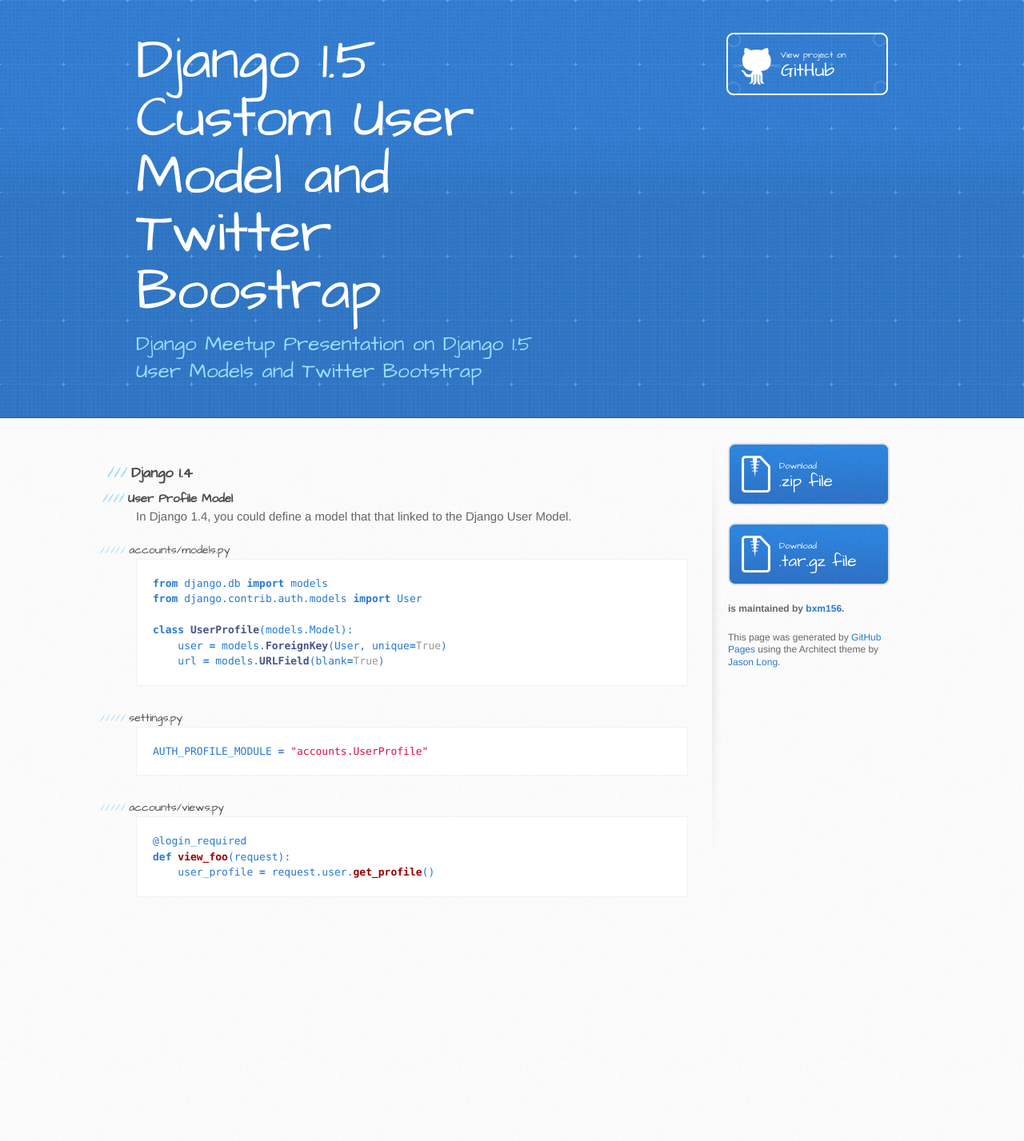
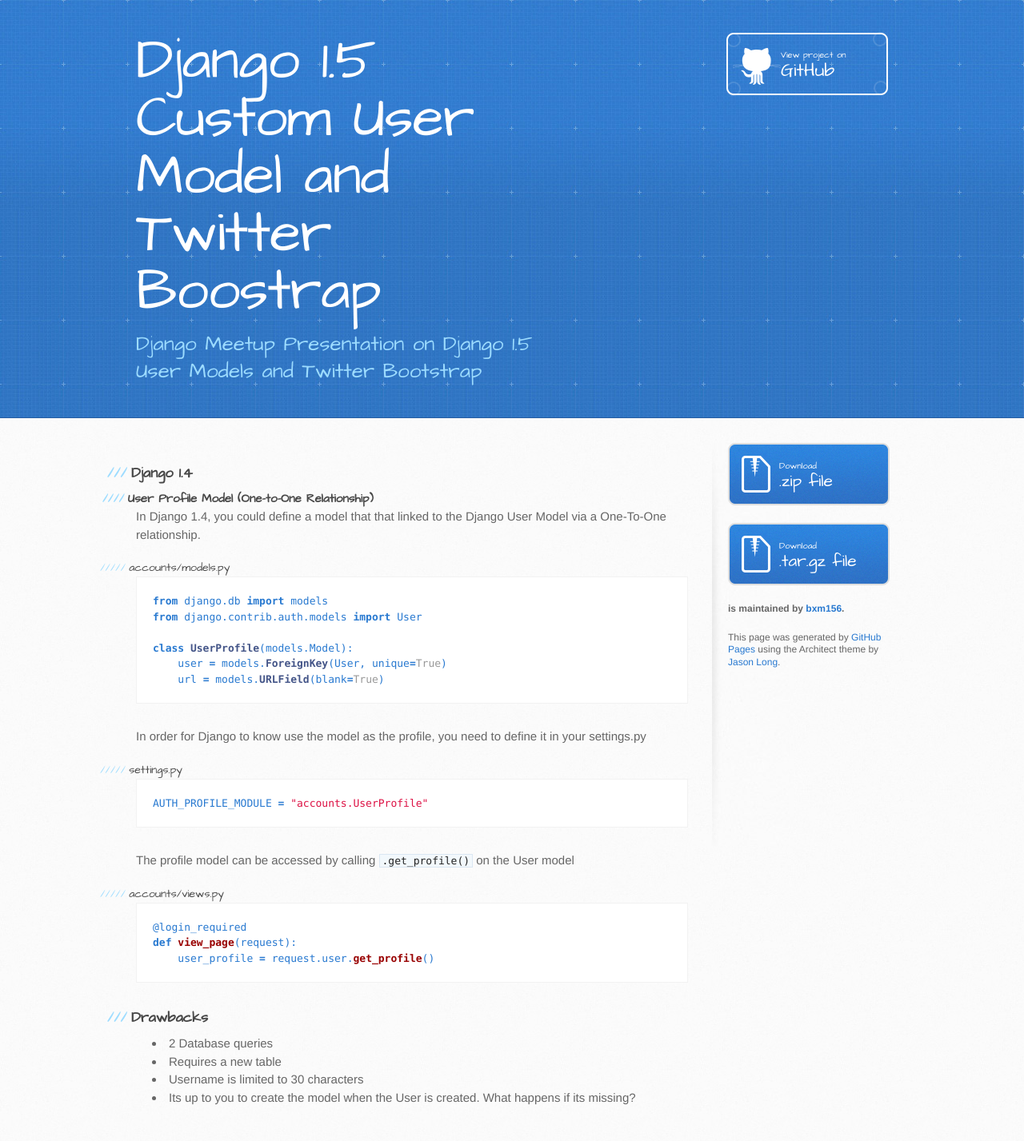
Before and after one commit to bxm156/django-meetup, a Jekyll site: the page built from 1.4/index.md, in a window 1280 px wide. Shown: the whole page at 80% size. Built offline with Jekyll 4.4.1, drawn with Linux system fonts in a browser that asks for light colours; Markdown is read by kramdown in place of the engine named in the settings; before the commit the page ends 1174 px from its top, so only the background shows below that.

Commit message:
Updated index.md

`````diff
--- a/1.4/index.md
+++ b/1.4/index.md
@@ -5,9 +5,9 @@
 ---
 
 ### Django 1.4
-#### User Profile Model
+#### User Profile Model (One-to-One Relationship)
 
-In Django 1.4, you could define a model that that linked to the Django User Model.
+In Django 1.4, you could define a model that that linked to the Django User Model via a One-To-One relationship.
 
 #####accounts/models.py
 ```python
@@ -18,15 +18,24 @@
     user = models.ForeignKey(User, unique=True)
     url = models.URLField(blank=True)
 ```
+In order for Django to know use the model as the profile, you need to define it in your settings.py
 
 #####settings.py
 ```python
 AUTH_PROFILE_MODULE = "accounts.UserProfile"
-````
+```
+
+The profile model can be accessed by calling ```.get_profile()``` on the User model
 
 #####accounts/views.py
 ```python
 @login_required
-def view_foo(request):
+def view_page(request):
     user_profile = request.user.get_profile()
 ```
+
+###Drawbacks
+* 2 Database queries
+* Requires a new table
+* Username is limited to 30 characters
+* Its up to you to create the model when the User is created. What happens if its missing?
`````
